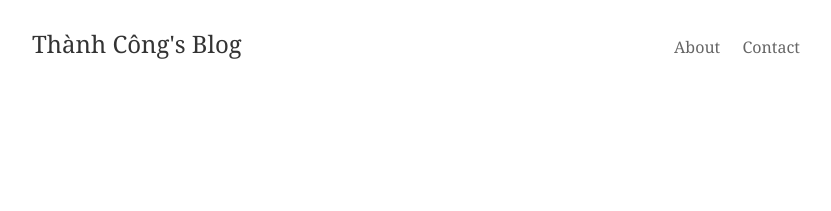
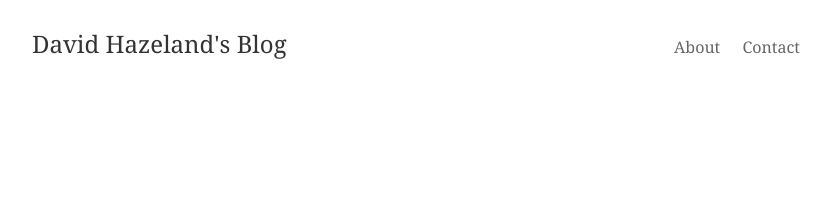
Before and after one commit to davidhazeland/davidhazeland.github.io, a Jekyll site: the page built from _posts/2014-11-09-hermes.md, in a window 1280 px wide. Shown: the top 211 px of the page, without its empty margins (224-1055 px from the left). Built offline with Jekyll 4.4.1, drawn with Linux system fonts in a browser that asks for light colours.

Commit message:
refining

```diff
--- a/CNAME
+++ b/CNAME
@@ -1 +1 @@
-thanhcongmssl.com
+davidhazeland.com
--- a/_config.yml
+++ b/_config.yml
@@ -1,10 +1,10 @@
 # Site settings
-title:       Thành Công's Blog
-email:       thanhcong.mssl@gmail.com
-author:      Thành Công
+title:       David Hazeland's Blog
+email:       davidhazeland@gmail.com
+author:      David Hazeland
 description: "A blog to share the feeling in my life."
 baseurl:     ""
-url:         "http://thanhcongmssl.com"
+url:         "http://davidhazeland.com"
 
 # Google analytics
 google_analytics: false
--- a/_posts/2014-11-09-hermes.md
+++ b/_posts/2014-11-09-hermes.md
@@ -13,6 +13,3 @@ Khi chúng ta 10 tuổi, mọi người hỏi lại và chúng ta trả lời: c
 Thời điểm này không phải là lúc bạn đưa ra những quyết định nhanh chóng và khó khăn, mà đây là lúc để phạm sai lầm. Lên nhầm một chiếc xe bus, xăm một vài hình xăm, yêu thầm một ai đó. Chọn một trường đại học danh giá vì nghĩ rằng nó sẽ đem lại cho mình một công việc tốt. Hãy liên tục đặt câu hỏi, hãy liên tục thay đổi suy nghĩ của mình vì không có gì là vĩnh cửu.
 
 Phạm sai lầm nhiều nhất bạn có thể. Bằng cách đó, một ngày kia, khi có người hỏi bạn muốn mình trở thành như thế nào... chúng ta không cần phải đoán, chúng ta sẽ biết.
-
-
-{% youtube rtOvBOTyX00 768 432 %}
```
Also changed, not shown: _posts/2014-10-05-zeus.md (+0 -2 lines), README.md.
